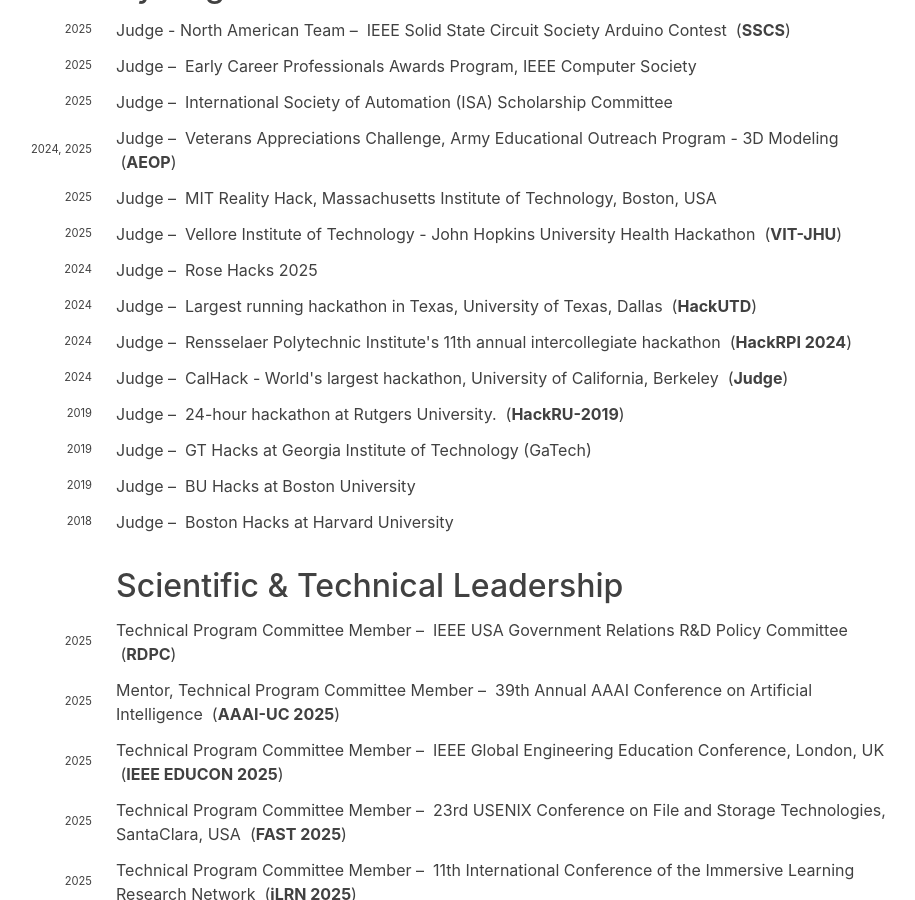
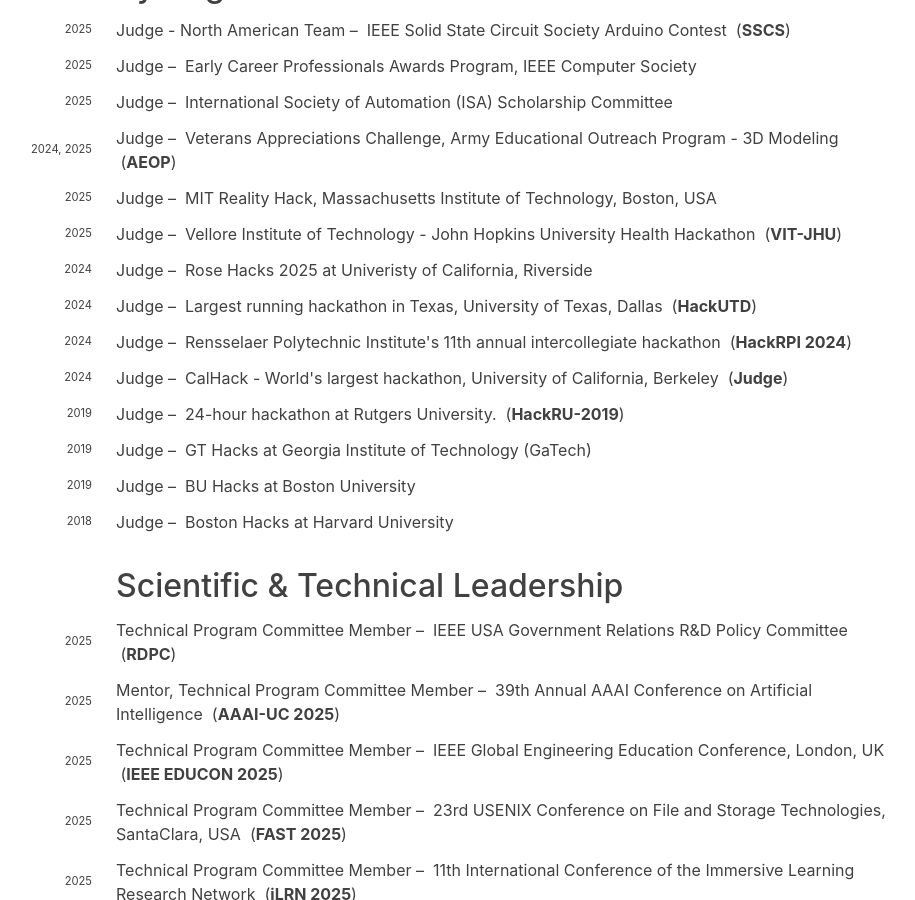
Before and after one commit to hariharanragothaman/hariharanragothaman.github.io, a Jekyll site: the page built from cv.md, in a window 1280 px wide and 900 px high, scrolled down 6265 px. Shown: the whole window, without its empty margins (216-1131 px from the left). Built offline with Jekyll 4.4.1, drawn with Linux system fonts in a browser that asks for light colours; nearby versions of some CDN libraries; some web fonts are replaced.

Commit message:
Polishes and Updates

```diff
--- a/_data/synergy.yaml
+++ b/_data/synergy.yaml
@@ -40,7 +40,7 @@
     - year: 2025
       url: https://vitbhopal.ac.in/health-hackathon/
 
-- venue: Rose Hacks 2025
+- venue: Rose Hacks 2025 at Univeristy of California, Riverside
   venue-shorthand:
   position: Judge
   years:
```
